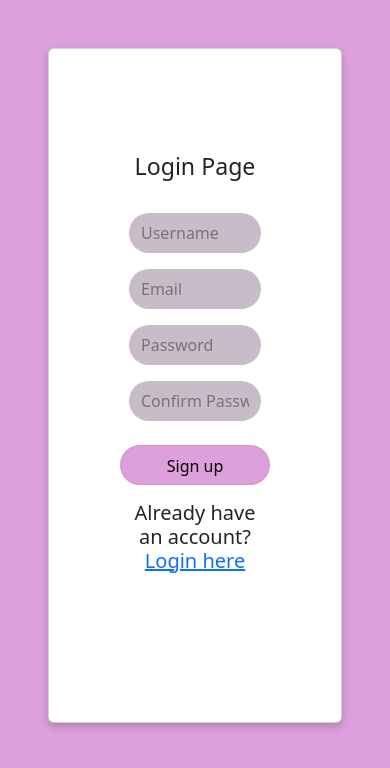
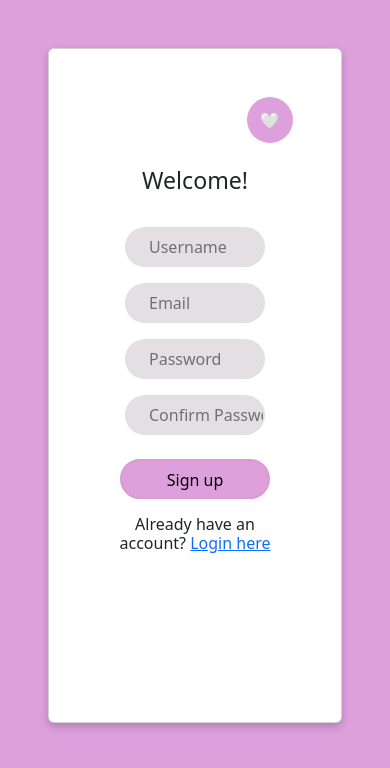
Before and after one commit to alagunandhini/login-page, a plain HTML site: page index.html in a window 390 px wide. Drawn offline with nearby package versions, Linux system fonts and the light colour scheme.

Commit message:
few changes for responsive!

```diff
--- a/index.html
+++ b/index.html
@@ -8,32 +8,37 @@
     <link href="https://cdn.jsdelivr.net/npm/bootstrap@5.3.3/dist/css/bootstrap.min.css" rel="stylesheet" integrity="sha384-QWTKZyjpPEjISv5WaRU9OFeRpok6YctnYmDr5pNlyT2bRjXh0JMhjY6hW+ALEwIH" crossorigin="anonymous">
 <script src="https://cdn.jsdelivr.net/npm/bootstrap@5.3.3/dist/js/bootstrap.bundle.min.js" integrity="sha384-YvpcrYf0tY3lHB60NNkmXc5s9fDVZLESaAA55NDzOxhy9GkcIdslK1eN7N6jIeHz" crossorigin="anonymous"></script>
 </head>
-<body class="d-flex justify-content-center align-item-center min-vh-100 " style="background-color: plum;">
+<body class="d-flex justify-content-center align-item-center min-vh-100" style="background-color: plum;">
     <div class="card m-5 p-5" style="max-width: 1100px; height: 80vh; box-shadow: 0 4px 8px rgba(0, 0, 0, 0.2); ">
-        <div class="row g-0 mt-2">
-          <div class=" col-md-4 p-2 ">
-            <img src="./Code review-amico (1).png" class="img-fluid rounded-start d-none  d-sm-none d-md-block d-lg-block " alt="...">
+        <div class="d-flex justify-content-end ">
+            <button id="themeToggle" class="btn" style="background-color: plum; border-radius: 60px; padding: 10px 12px;">🤍</button>
+        </div>
+        <div class="row g-0 mt-2" >
+          <div class=" col-md-4 p-0">
+            <img src="./Code review-amico (1).png" class="img-fluid rounded-start d-none  d-sm-none d-md-block d-lg-block" style="width: 100%;height: 100%; object-fit: contain;" alt="...">
           </div>
           <div class="col-md-8">
             <div class="card-body">
 
-                <div class="container p-3 d-flex flex-column justify-content-center align-items-center">
+                <div class="container p-0 d-flex flex-column justify-content-center align-items-center">
                 <!-- tiltle -->
-                <div class="row text-center"><h3 class="card-title">Login Page</h3></div>
+                <div class="row text-center"><h3 class="card-title">Welcome!</h3></div>
 
                 <!-- input fields -->
                  <div class="row  m-2 mt-4 w-100 d-flex justify-content-center">
-                    <input type="text" class="input1 w-100 w-sm-75 w-md-50 w-lg-50 mb-3" style="max-width: 400px;" placeholder="Username">
-                    <input type="email" class="input1 w-100 w-sm-75 w-md-50 w-lg-50 mb-3"  style="max-width: 400px;"placeholder="Email">
-                   <input type="password" class="input1 w-100 w-sm-75 w-md-50 w-lg-50 mb-3" style="max-width: 400px;" placeholder="Password">
-                     <input type="text" class="input1 w-100 w-sm-75 w-md-50 w-lg-50 mb-3" style="max-width: 400px;" placeholder="Confirm Password">
+                    <div class="col-12 col-sm-10 col-md-8 col-lg-8">
+                    <input type="text" class="input1 w-100 w-sm-75 w-md-50 w-lg-50 mb-3 ps-4"  placeholder="Username">
+                    <input type="email" class="input1 w-100 w-sm-75 w-md-50 w-lg-50 mb-3 ps-4"  placeholder="Email">
+                   <input type="password" class="input1 w-100 w-sm-75 w-md-50 w-lg-50 mb-3 ps-4"  placeholder="Password">
+                     <input type="text" class="input1 w-100 w-sm-75 w-md-50 w-lg-50 mb-3 ps-4"  placeholder="Confirm Password">
+                    </div>
                  </div>
 
 
 
                    <!-- </div> -->
                    <div class="row d-flex justify-content-center"> <button class="sign " style="width: 150px;">Sign up</button></div>
-             <div class="row mt-3 text-center"><h5>Already have an account? <a href="#"> Login here</a></h5></div>
+             <div class="row mt-3 text-center"><h6>Already have an account? <a href="#"> Login here</a></h6></div>
 
 
             </div>
--- a/style.css
+++ b/style.css
@@ -3,7 +3,7 @@
 
 /* max-width: 100px; */
 height: 40px;
-background-color: rgb(199, 188, 199);
+background-color: rgb(227, 223, 227);
 border: none;
 border-radius: 20px;
 }
@@ -17,3 +17,12 @@ background-color:  plum;
 border: 2px solid rgb(221, 155, 205);
 border-radius: 20px;
 }
+::placeholder{
+    color: black;
+    opacity: 0.5;
+}
+@media (max-width: 438px) {
+
+
+
+}
```
